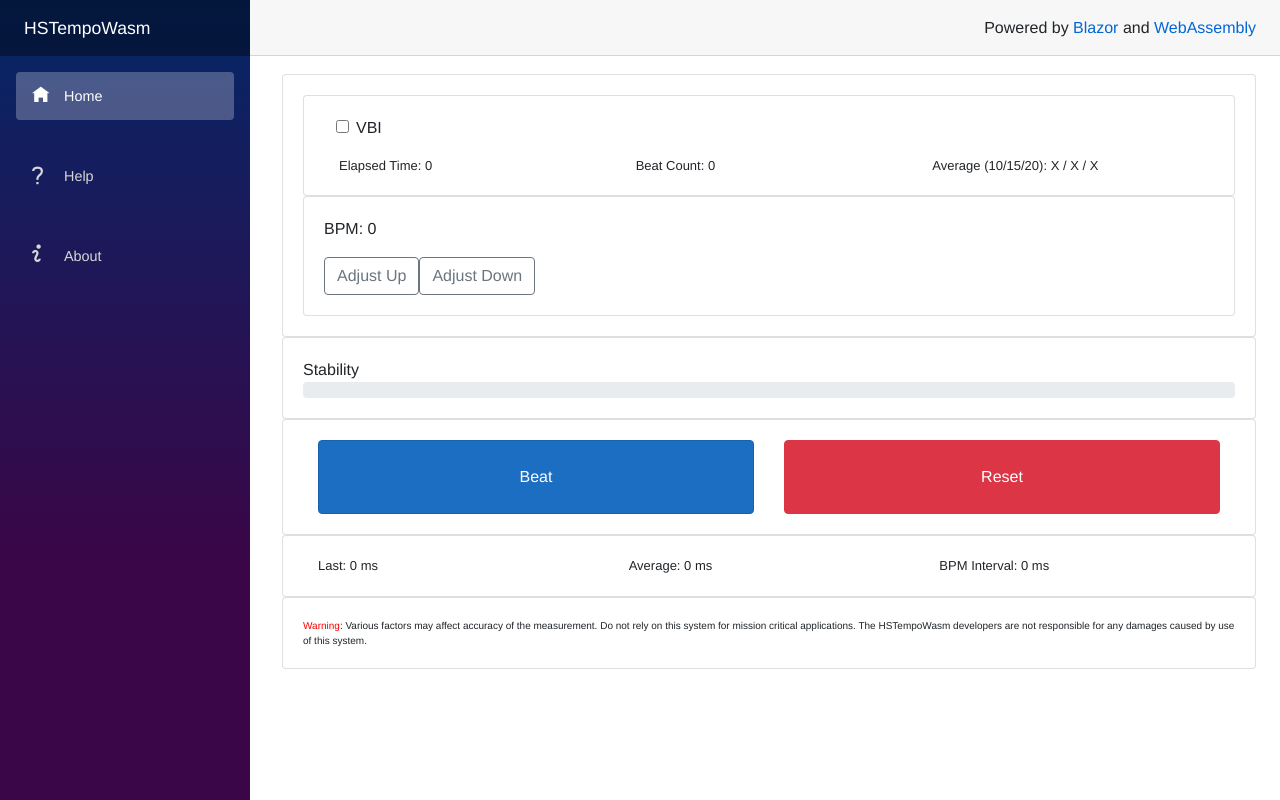
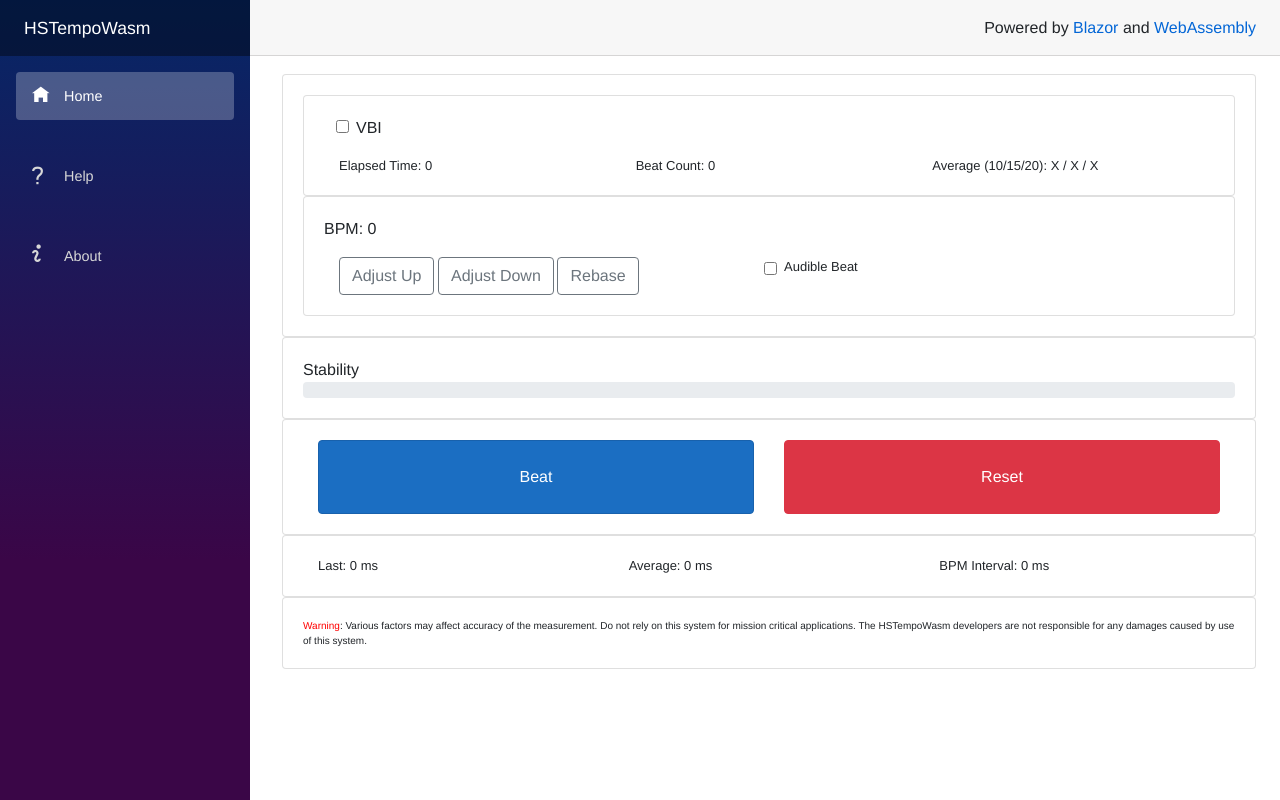
Before and after one commit to hsaito/HSTempoWasm, an ASP.NET Core app: page / in a window 1280 px wide. Run offline with ASP.NET Core 8, Linux system fonts and the light colour scheme; the project's own start-up code is not run, and a stand-in starts its controllers and pages; some libraries are stand-ins or nearby versions.

Commit message:
Audible tick / rebase button

```diff
--- a/Pages/Help.razor
+++ b/Pages/Help.razor
@@ -19,8 +19,10 @@
             <ul>
                 <li><em>Beat</em> button -- Press to measure beat.</li>
                 <li><em>Reset</em> button -- Reset to to start new measurement.</li>
+                <li><em>Audible Beat</em> -- Enables the audible beat (tick)</li>
                 <li><em>Adjust Up</em> button -- Adjust the current BPM up one, changes the <em>VBI</em> and <em>BPM Interval</em> display.</li>
                 <li><em>Adjust Down</em> button -- Adjust the current BPM down one, changes the <em>VBI</em> and <em>BPM Interval</em> display.</li>
+                <li><em>Rebase</em> -- Reset the beat timing without resetting the beat. (If the measured beat is not aligned with the subject, use this button.)</li>
             </ul>
         </p>
         <h4 class="card-title">Indicators and Display Elements</h4>
@@ -39,7 +41,7 @@
             </ul>
         </p>
         <h3 class="card-title">How to get the measurement</h3>
-        <p class="card-text">Press the <em>Beat</em> button with the rhythm. Interval is displayed as current BPM. The <em>BPM</em> displayed is the averaged BPM over time. Therefore, more beat you register, the measurement is more stable representation of the intervals you are trying to register. Use the <em>Adjust Up</em> and <em>Adjust Down</em> buttons to fine tune measured <em>BPM</em> and compare <em>VBI</em> with the subject you are trying to measure.</p>
+        <p class="card-text">Press the <em>Beat</em> button with the rhythm. Interval is displayed as current BPM. The <em>BPM</em> displayed is the averaged BPM over time. Therefore, more beat you register, the measurement is more stable representation of the intervals you are trying to register. Use the <em>Adjust Up</em> and <em>Adjust Down</em> buttons to fine tune measured <em>BPM</em> and compare <em>VBI</em> and audible beat (if enabled) with the subject you are trying to measure.</p>
         <h4 class="card-title">Elements that can affect accurate measurements</h4>
         <p class="card-text">There are various elements that can affect accuracy of the measurements. But here are some examples:</p>
         <p class="card-text">
--- a/Pages/Index.razor
+++ b/Pages/Index.razor
@@ -33,14 +33,19 @@
 
                     <div class="container" style="font-size: small;">
                         <div class="row">
-                            <button class="btn btn-outline-secondary" @onclick="AdjustUp">Adjust Up</button>
-                            <button class="btn btn-outline-secondary" @onclick="AdjustDown">Adjust Down</button>
+                            <div class="col-sm">
+                                <button class="btn btn-outline-secondary" @onclick="AdjustUp">Adjust Up</button>
+                                <button class="btn btn-outline-secondary" @onclick="AdjustDown">Adjust Down</button>
+                                <button class="btn btn-outline-secondary" @onclick="Rebase">Rebase</button>
+                            </div>
+                            <div class="col-sm">
+                                <p><input type="checkbox" @bind="@audibleBeat" class="form-check-input" id="audibleBeat"> Audible Beat</p>
+                            </div>
                         </div>
 
                     </div>
                 </div>
             </div>
-
         </div>
     </div>
 
@@ -119,6 +124,7 @@
     private Timer vdiTock;
 
     bool vdiCheck;
+    bool audibleBeat;
 
     private DateTime currentTime;
     private DateTime startTime;
@@ -244,6 +250,16 @@
         return currentBPM <= 0 ? (short) 0 : Convert.ToInt16(Math.Round(60000 / currentBPM));
     }
 
+    private void Rebase()
+    {
+        if (beatTimer != null && beatTimer.Enabled && currentBPM > 0)
+        {
+            vdiTick.Enabled = false;
+            vdiTock.Enabled = false;
+            vdiTick.Enabled = true;
+        }
+    }
+
     private void AdjustUp()
     {
         if (beatTimer != null && beatTimer.Enabled && currentBPM > 0)
@@ -286,6 +302,10 @@
 
     private void ProcessTick(object sender, ElapsedEventArgs elapsedEventArgs)
     {
+        if (audibleBeat)
+        {
+            JSRuntime.InvokeVoidAsync("playBeat");
+        }
         vdiCheck = true;
         this.StateHasChanged();
         vdiTock.Enabled = true;
--- a/wwwroot/index.html
+++ b/wwwroot/index.html
@@ -2,12 +2,12 @@
 <html>
 
 <head>
-    <meta charset="utf-8" />
-    <meta name="viewport" content="width=device-width" />
+    <meta charset="utf-8"/>
+    <meta name="viewport" content="width=device-width"/>
     <title>HSTempoWasm</title>
-    <base href="/" />
-    <link href="css/bootstrap/bootstrap.min.css" rel="stylesheet" />
-    <link href="css/site.css" rel="stylesheet" />
+    <base href="/"/>
+    <link href="css/bootstrap/bootstrap.min.css" rel="stylesheet"/>
+    <link href="css/site.css" rel="stylesheet"/>
     <link rel="manifest" href="/manifest.json">
     <!-- Start Single Page Apps for GitHub Pages -->
     <script type="text/javascript">
@@ -22,10 +22,10 @@
         // When the single page app is loaded further down in this file,
         // the correct url will be waiting in the browser's history for
         // the single page app to route accordingly.
-        (function(l) {
+        (function (l) {
             if (l.search) {
                 var q = {};
-                l.search.slice(1).split('&').forEach(function(v) {
+                l.search.slice(1).split('&').forEach(function (v) {
                     var a = v.split('=');
                     q[a[0]] = a.slice(1).join('=').replace(/~and~/g, '&');
                 });
@@ -46,8 +46,16 @@
     window.setFocus = (id) => {
         var element = document.getElementById(id);
         element.focus();
-        setTimeout(function () { element.focus(); }, 1);
+        setTimeout(function () {
+            element.focus();
+        }, 1);
     };
+</script>
+<script>
+    window.playBeat = () => {
+        var audio = new Audio('/sounds/beat.mp3');
+        audio.play();
+    }
 </script>
 
 <app>Loading...</app>
```
Lines whose indentation alone changed are shown as unchanged.
